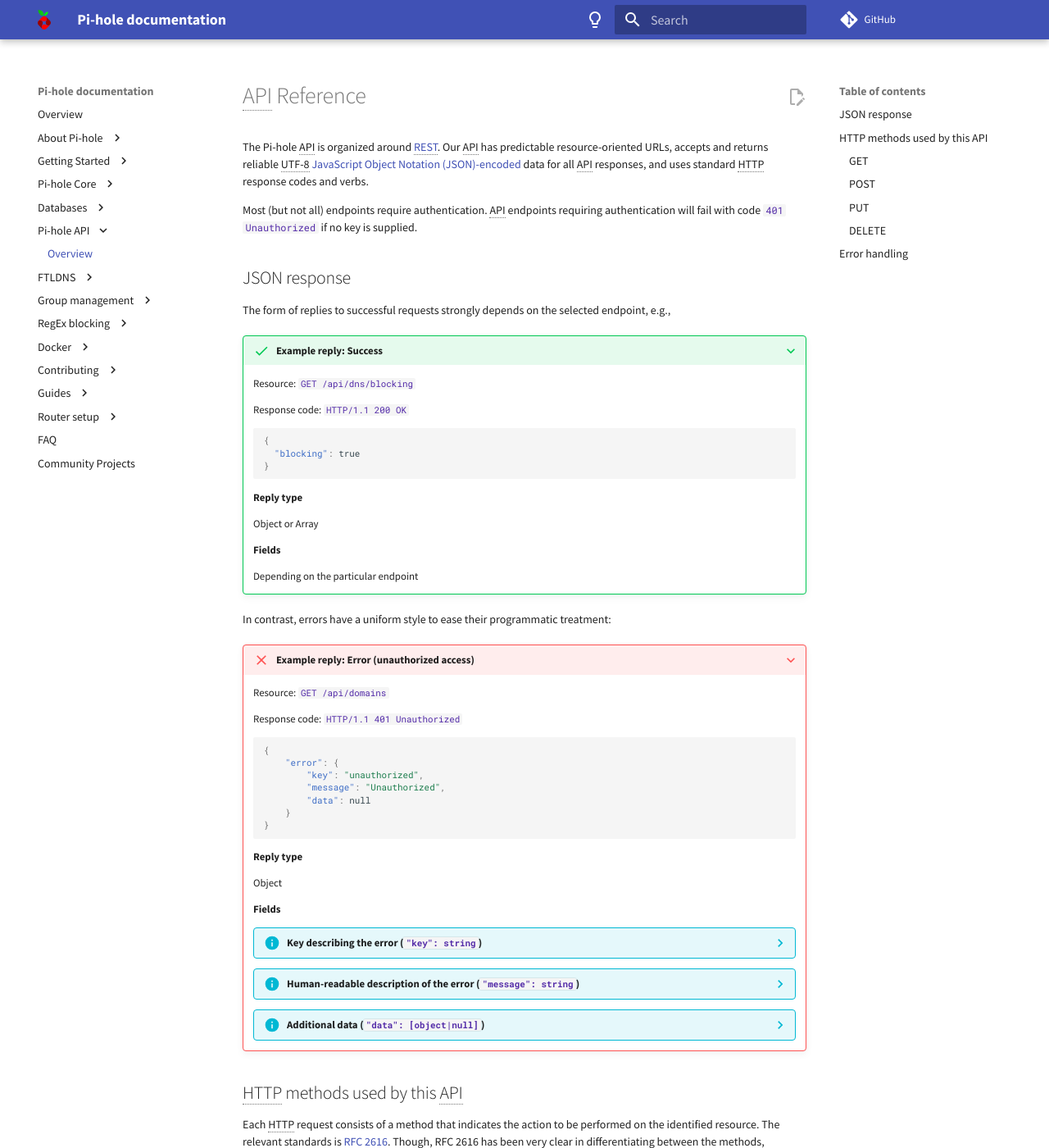
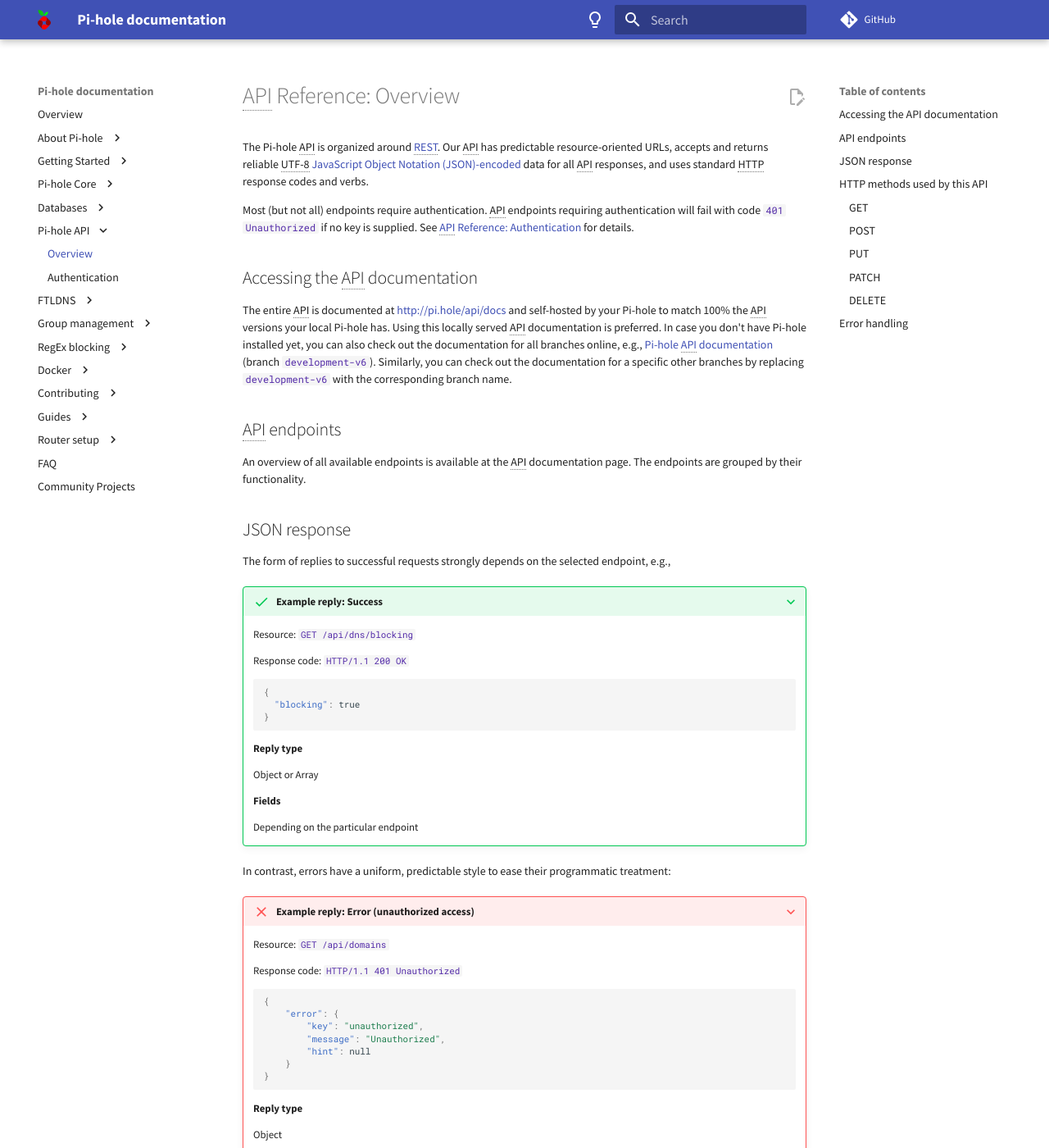
Before and after one commit to pi-hole/docs, an MkDocs documentation site: the page built from docs/api/index.md, in a window 1280 px wide and 1400 px high. Shown: the whole window at 82% size. Built offline with MkDocs 1.6.1 and Material for MkDocs 9.7.7, drawn with Linux system fonts in a browser that asks for light colours; comment, search, counter and statistics services are not loaded; some of the changed lines change nothing that is shown; some of the changed text lies outside the part shown.

Commit message:
Add authentication documentation
Signed-off-by: DL6ER <dl6er@dl6er.de>

````diff
--- a/docs/abbreviations.md
+++ b/docs/abbreviations.md
@@ -1,5 +1,7 @@
 
+*[2FA]: Two-factor authentication
 *[API]: Application Programming Interface (a set of subroutine definitions, protocols, and tools for building application software)
+*[CSRF]: Cross-site request forgery
 *[DNS]: Domain Name Service (decentralized naming system for computers, services, or other resources connected to the Internet)
 *[DnyDNS]: Dynamic DNS record pointing to a frequently changing IP address
 *[DHCP]: Dynamic Host Configuration Protocol (network management protocol for configuring Internet Protocol version 4 (IPv4) hosts with IP addresses)
@@ -35,11 +37,14 @@
 *[Regex]: Regular expression
 *[regex]: Regular expression
 *[SQLite3]: Database engine that handles SQL databases in a file
+*[SID]: Session ID
 *[ID]: Identifier
 *[SSH]: Secure Shell is a cryptographic network protocol for operating network services securely over an unsecured network
 *[TFTP]: Trivial File Transfer Protocol is a simple lockstep File Transfer Protocol which allows a client to get a file from or put a file onto a remote host
 *[TTL]: Time-To-Live is a mechanism that limits the lifespan or lifetime of data in a computer or network
+*[TOTP]: Time-based One-Time Password
 *[NAT]: Network address translation
 *[UTF-8]: 8-bit Unicode Transformation Format - a character encoding format capable of encoding all known 1,112,064 valid Unicode characters
 *[URL]: Uniform Resource Locator, commonly known as "web address"
 *[REST]: Representational State Transfer - a software architecture for distributed systems like the World Wide Web (WWW)
+*[XSS]: Cross-site scripting
--- /dev/null
+++ b/docs/api/auth.md
@@ -0,0 +1,256 @@
+# API Reference: Authentication
+
+Authentication is required for most API endpoints. The Pi-hole API uses a session-based authentication system. This means that you will not be able to use a static token to authenticate your requests. Instead, you will be given a session ID (SID) that you will have to use. If you didn't set a password for your Pi-hole, you don't have to authenticate your requests.
+
+To get a session ID, you will have to send a `POST` request to the `/api/auth` endpoint with a payload either containing your password. Note that is also possible to use an application password instead of your regular password, e.g., if you don't want to put your password in your scripts or if you have 2FA enabled for your regular password. Application passwords can be generated in the web interface on the settings page.
+
+<!-- markdownlint-disable code-block-style -->
+???+ example "Authentication with password"
+
+    === "cURL"
+
+        ``` bash
+        curl -k -X POST "https://pi.hole/admin/api/auth" --data '{"password":"your-password"}'
+        ```
+
+    === "Python 3"
+
+        ``` python
+        import requests
+
+        url = "https://pi.hole/admin/api/auth"
+        payload = {"password": "your-password"}
+
+        response = requests.request("POST", url, json=payload, verify=False)
+
+        print(response.text)
+        ```
+
+    **Parameters**
+
+    Specify either your password or an application password as `password` in the payload.
+
+???+ success "Success response"
+
+    Response code: `HTTP/1.1 200 OK`
+
+    ```json
+    {
+      "session": {
+        "valid": true,
+        "totp": false,
+        "sid": "vFA+EP4MQ5JJvJg+3Q2Jnw=",
+        "csrf": "Ux87YTIiMOf/GKCefVIOMw=",
+        "validity": 300
+      },
+      "took": 0.0002
+    }
+    ```
+
+???+ failure "Error response"
+
+    Response code: `HTTP/1.1 401 - Unauthorized`
+
+    ```json
+    {
+      "error": {
+        "key": "unauthorized",
+        "message": "Unauthorized",
+        "hint": null
+      },
+      "took": 0.003
+    }
+    ```
+
+On success, this will return a JSON object containing the session ID (SID) and the time until your session expires (in seconds).
+You can use this SID from this point to authenticate your requests to the API.
+
+## Use the SID to access API endpoints
+
+Once you have a valid SID, you can use it to authenticate your requests. You can do this in four different ways:
+
+1. In the request URI: `http://pi.hole/admin/api.php?sid=vFA+EP4MQ5JJvJg+3Q2Jnw=`
+2. In the payload of your request: `{"sid":"vFA+EP4MQ5JJvJg+3Q2Jnw="}`
+3. In the `X-FTL-SID` header: `X-FTL-SID: vFA+EP4MQ5JJvJg+3Q2Jnw=`
+4. In the `sid` cookie: `Cookie: sid=vFA+EP4MQ5JJvJg+3Q2Jnw=`
+
+Note that when using cookie-based authentication, you will also need to send a `X-FTL-CSRF` header with the CSRF token that was returned when you authenticated. This is to prevent a certain kind of identify theft attack the Pi-hole API is immune against.
+
+???+ example "Authentication with SID"
+
+    === "cURL"
+
+        ``` bash
+        # Example: Authentication with SID in the request URI
+        curl -k -X GET "https://pi.hole/api/dns/blocking?sid=vFA+EP4MQ5JJvJg+3Q2Jnw="
+        ```
+
+    === "Python 3"
+
+        ``` python
+        # Example: Authentication with SID in the request header
+        import requests
+
+        url = "https://pi.hole/api/dns/blocking"
+        payload = {}
+        headers = {
+          "X-FTL-SID": "vFA+EP4MQ5JJvJg+3Q2Jnw=",
+          "X-FTL-CSRF": "Ux87YTIiMOf/GKCefVIOMw="
+        }
+
+        response = requests.request("GET", url, headers=headers, data=payload, verify=False)
+
+        print(response.text)
+        ```
+
+    **Parameters**
+
+    Specify the SID in one of the four ways described above.
+
+    **Headers**
+
+    If you use cookie-based authentication, you will also need to send a `X-FTL-CSRF` header with the CSRF token that was returned when you authenticated.
+
+## Authentication with 2FA
+
+If you have 2FA enabled for your Pi-hole, you will need to provide a TOTP token in addition to your password. You can generate this token using any TOTP app, e.g., [Google Authenticator](https://play.google.com/store/apps/details?id=com.google.android.apps.authenticator2) or [Authy](https://authy.com/download/). The Pi-hole API will return a `totp` flag in the response to indicate whether 2FA is enabled on your Pi-hole.
+
+???+ example "Authentication with 2FA"
+
+    === "cURL"
+
+        ``` bash
+        curl -k -X POST "https://pi.hole/admin/api/auth" --data '{"password":"your-password", "totp":"123456"}'
+        ```
+
+    === "Python 3"
+
+        ``` python
+        import requests
+
+        url = "https://pi.hole/admin/api/auth"
+        payload = {
+          "password": "your-password",
+          "totp": 123456
+        }
+
+        response = requests.request("POST", url, json=payload, verify=False)
+
+        print(response.text)
+        ```
+
+    **Parameters**
+
+    Specify your password as `password` and the TOTP token you got from your TOTP app as `totp` in the payload.
+
+## Handling Authentication Errors
+
+When authenticating, it's possible to encounter errors. These can occur due to various reasons such as incorrect password, server issues, or network problems. Here's how you can handle these errors:
+
+When you send a `POST` request to the `/api/auth` endpoint, the server will respond with a status code. If the authentication is successful, you will receive a `200 OK` status code. If there's an error, you will receive a different status code. Here are some common ones:
+
+- `400 Bad Request`: This usually means that the JSON data in the request is not formatted correctly or the required fields are missing.
+- `401 Unauthorized`: This means that the password provided is incorrect.
+- `500 Internal Server Error`: This indicates that something went wrong on the server side (e.g., a system running out of memory).
+
+In addition to the status code, the server will also return a JSON object with more information about the error, e.g.,
+
+???+ failure "Error response"
+
+    Response code: `HTTP/1.1 400 - Bad Request`
+
+    ```json
+    {
+      "error": {
+        "key": "bad_request",
+        "message": "No password found in JSON payload",
+        "hint": null
+      },
+      "took": 0.0001
+    }
+    ```
+
+    or
+
+    ``` json
+    {
+      "error": {
+        "key": "bad_request",
+        "message": "Field password has to be of type 'string'",
+        "hint": null
+      },
+      "took": 0.0003
+    }
+    ```
+
+## Session Expiration
+
+The session ID (SID) has a limited lifespan. Each successful request to the API will extend the lifespan of the SID. However, if there is a prolonged period of inactivity, the SID will expire and you will need to re-authenticate to obtain a new one. The timeout until the SID expires is configurable via a config setting.
+
+## Logging Out
+
+To end your session before the SID expires, you can send a `DELETE` request to the `/api/auth` endpoint. This will invalidate your current SID, requiring you to login again for further requests.
+
+???+ example "Logout"
+
+    === "cURL"
+
+        ``` bash
+        # Example: Logout with SID in the request URI
+        curl -k -X DELETE "https://pi.hole/admin/api/auth?sid=vFA+EP4MQ5JJvJg+3Q2Jnw="
+        ```
+
+    === "Python 3"
+
+        ``` python
+        # Example: Logout with SID in the request header
+        import requests
+
+        url = "https://pi.hole/admin/api/auth"
+        payload = {}
+        headers = {
+          "X-FTL-SID": "vFA+EP4MQ5JJvJg+3Q2Jnw="
+        }
+
+        response = requests.request("DELETE", url, headers=headers, data=payload, verify=False)
+
+        print(response.text)
+        ```
+
+    **Parameters**
+
+    Specify the SID in one of the four ways described above.
+
+???+ success "Success response"
+
+    Response code: `HTTP/1.1 410 - Gone`
+
+    No content
+
+Remember, it's important to manage your sessions properly to maintain the security of your Pi-hole API.
+
+## Rate Limiting
+
+The Pi-hole API implements a rate-limiting mechanism to prevent abuse. This means that you can try a certain number of login attempts per second. If you exceed this limit, you will receive a `429 Too Many Requests` response.
+
+## Limited number of concurrent sessions
+
+The Pi-hole API only allows a limited number of concurrent sessions. This means that if you try to login with a new session while the maximum number of sessions is already active, you may be denied access. This is to prevent abuse and resource exhaustion. In case you hit this limit, please make sure to logout from your sessions when you don't need them anymore as this will free up API slots for future requests. Unused sessions will be automatically terminated after a certain amount of time.
+
+## Security Implications of Session-Based Authentication
+
+Session-based authentication, while convenient and widely used, does have several security implications that Pi-hole addresses in the following ways:
+
+1. **Session Hijacking**: If an attacker manages to steal a user's session ID, they can impersonate that user for the duration of the session. This is mitigated indirectly by the methods #2-#4 below and also by binding sessions to the client's IP address. Be aware that this may cause issues if your IP address changes during the session's lifetime (e.g., a device reconnecting to a different WiFi network).
+
+2. **Cross-Site Scripting (`XSS`)**: XSS attacks can be used to steal session IDs if they are stored in JavaScript-accessible cookies. Pi-hole's session cookie is not accessible to JavaScript (`HttpOnly`), so this is not a concern.
+
+3. **Cross-Site Request Forgery (`CSRF`)**: In a CSRF attack, an attacker tricks a victim into performing actions on their behalf. This is mitigated by using CSRF tokens or implementing the `SameSite` attribute for the session cookie.
+
+4. **Session Fixation**: In this attack, an attacker provides a victim with a session ID, and if the victim authenticates with that session ID, the attacker can use it to impersonate the victim. This is mitigated by ever reusing session IDs but always regenerating them for each new session. Pi-hole sources the session ID from a cryptographically secure random number generator to ensure that it is unique, unpredictable, and safe.
+
+5. **Idle Sessions**: If a session remains open for a long time without activity, it can be hijacked by an attacker. This is mitigated by both the high security of the generated SIDs, making them basically non-bruteforceable, and by the fact that the session ID is bound to the client's IP address. This means that an attacker would not only have to be on the same network as the victim but even be on the same machine to hijack their session. This is furthermore mitigated by implementing session timeouts.
+
+Remember, no security measure is foolproof, but by understanding the potential risks and the multiple layers of defense your Pi-hole implemented against these risks, you can make an informed decision about how to use the Pi-hole API securely in the context of your own scripts. Always use the secure transmission method (HTTPS) offered by your Pi-hole to access the API. The strong encryption will prevent attackers from eavesdropping on your requests and makes stealing your session ID basically impossible.
+
+{!abbreviations.md!}
--- a/docs/api/index.md
+++ b/docs/api/index.md
@@ -1,8 +1,16 @@
-# API Reference
+# API Reference: Overview
 
 The Pi-hole API is organized around [REST](http://en.wikipedia.org/wiki/Representational_State_Transfer). Our API has predictable resource-oriented URLs, accepts and returns reliable UTF-8 [JavaScript Object Notation (JSON)-encoded](http://www.json.org/) data for all API responses, and uses standard HTTP response codes and verbs.
 
-Most (but not all) endpoints require authentication. API endpoints requiring authentication will fail with code `401 Unauthorized` if no key is supplied.
+Most (but not all) endpoints require authentication. API endpoints requiring authentication will fail with code `401 Unauthorized` if no key is supplied. See [API Reference: Authentication](auth.md) for details.
+
+## Accessing the API documentation
+
+The entire API is documented at http://pi.hole/api/docs and self-hosted by your Pi-hole to match 100% the API versions your local Pi-hole has. Using this locally served API documentation is preferred. In case you don't have Pi-hole installed yet, you can also check out the documentation for all branches online, e.g., [Pi-hole API documentation](https://ftl.pi-hole.net/development-v6/docs/) (branch `development-v6`). Similarly, you can check out the documentation for a specific other branches by replacing `development-v6` with the corresponding branch name. <!-- markdownlint-disable-line no-bare-urls -->
+
+## API endpoints
+
+An overview of all available endpoints is available at the API documentation page. The endpoints are grouped by their functionality.
 
 ## JSON response
 
@@ -28,9 +36,11 @@
     **Fields**
 
     Depending on the particular endpoint
+<!-- markdownlint-enable code-block-style -->
 
-In contrast, errors have a uniform style to ease their programmatic treatment:
+In contrast, errors have a uniform, predictable style to ease their programmatic treatment:
 
+<!-- markdownlint-disable code-block-style -->
 ???+ failure "Example reply: Error (unauthorized access)"
 
     Resource: `GET /api/domains`
@@ -42,7 +52,7 @@
         "error": {
             "key": "unauthorized",
             "message": "Unauthorized",
-            "data": null
+            "hint": null
         }
     }
     ```
@@ -87,21 +97,21 @@
 
             Possible reason: The required field `domain` is missing in the payload
 
-    ??? info "Additional data (`"data": [object|null]`)"
+    ??? info "Additional data (`"hint": [object|string|null]`)"
 
-        The field `data` may contain a JSON object. Its content depends on the error itself and may contain further details such as the interpreted user data. If no additional data is available for this endpoint, `null` is returned instead of an object.
+        The field `hint` may contain a JSON object or string. Its content depends on the error itself and may contain further details such as the interpreted user data. If no additional hint is available for this endpoint, `null` is returned.
 
-        Examples for a failed request with `data` being set is (domain is already on this list):
+        Examples for a failed request with `hint` being set is (domain is already on this list):
 
         ``` json
         {
             "error":  {
-                "key":  "database_error",
-                "message":  "Could not add to gravity database",
-                "data": {
+                "key": "database_error",
+                "message": "Could not add to gravity database",
+                "hint": {
                     "argument": "abc.com",
-                    "enabled":  true,
-                    "sql_msg":  "UNIQUE constraint failed: domainlist.domain, domainlist.type"
+                    "enabled": true,
+                    "sql_msg": "UNIQUE constraint failed: domainlist.domain, domainlist.type"
                 }
             }
         }
@@ -116,13 +126,14 @@
 
 Method   | Description
 ---------|------------
-`GET`    | **Read** from resource. The resource may not exist.
-`POST`   | **Create** resources
-`PUT`    | **Create or Replace** a resource. This method is commonly used to *update* entries.
+`GET`    | **Read** from resource
+`POST`   | **Create** a resource
+`PATCH`  | **Update** existing resource
+`PUT`    | **Create or Replace** a resource
 `DELETE` | **Delete** existing resource
 
 <!-- markdownlint-disable code-block-style -->
-??? info "Summarized details from [RFC 2616, Scn. 9](https://tools.ietf.org/html/rfc2616#section-9) (`GET/POST/PUT/DELETE`)"
+??? info "Summarized details from [RFC 2616, Scn. 9](https://tools.ietf.org/html/rfc2616#section-9) (`GET/POST/PUT/DELETE`) and [RFC 2068, Scn. 19.6.1.1](https://datatracker.ietf.org/doc/html/rfc2068#section-19.6.1.1) (`PATCH`)"
     ### `GET`
 
     The `GET` method means retrieve whatever information (in the form of an entity) that is identified by the URI.
@@ -145,6 +156,10 @@
     ### `PUT`
 
     Use `PUT` primarily to **update existing records** (if the resource does not exist, the API will typically create a new record for it). If a new record has been added at the given URI, or an existing resource is modified, either the `200 (OK)` or `204 (No Content)` response codes are sent to indicate successful completion of the request.
+
+    ### `PATCH`
+
+    The `PATCH` method is similar to `PUT` except that the entity contains a list of differences between the original version of the resource identified by the Request-URI and the desired content of the resource after the `PATCH`` action has been applied. The list of differences is in a format defined by the media type of the entity (e.g., "application/diff") and MUST include sufficient information to allow the server to recreate the changes necessary to convert the original version of the resource to the desired version.
 
     ### `DELETE`
 
--- a/mkdocs.yml
+++ b/mkdocs.yml
@@ -123,6 +123,7 @@
       - 'Database recovery': database/gravity/recovery.md
   - 'Pi-hole API':
     - 'Overview': api/index.md
+    - 'Authentication': api/auth.md
   - 'FTLDNS':
     - 'Overview': ftldns/index.md
     - 'Configuration': ftldns/configfile.md
````
